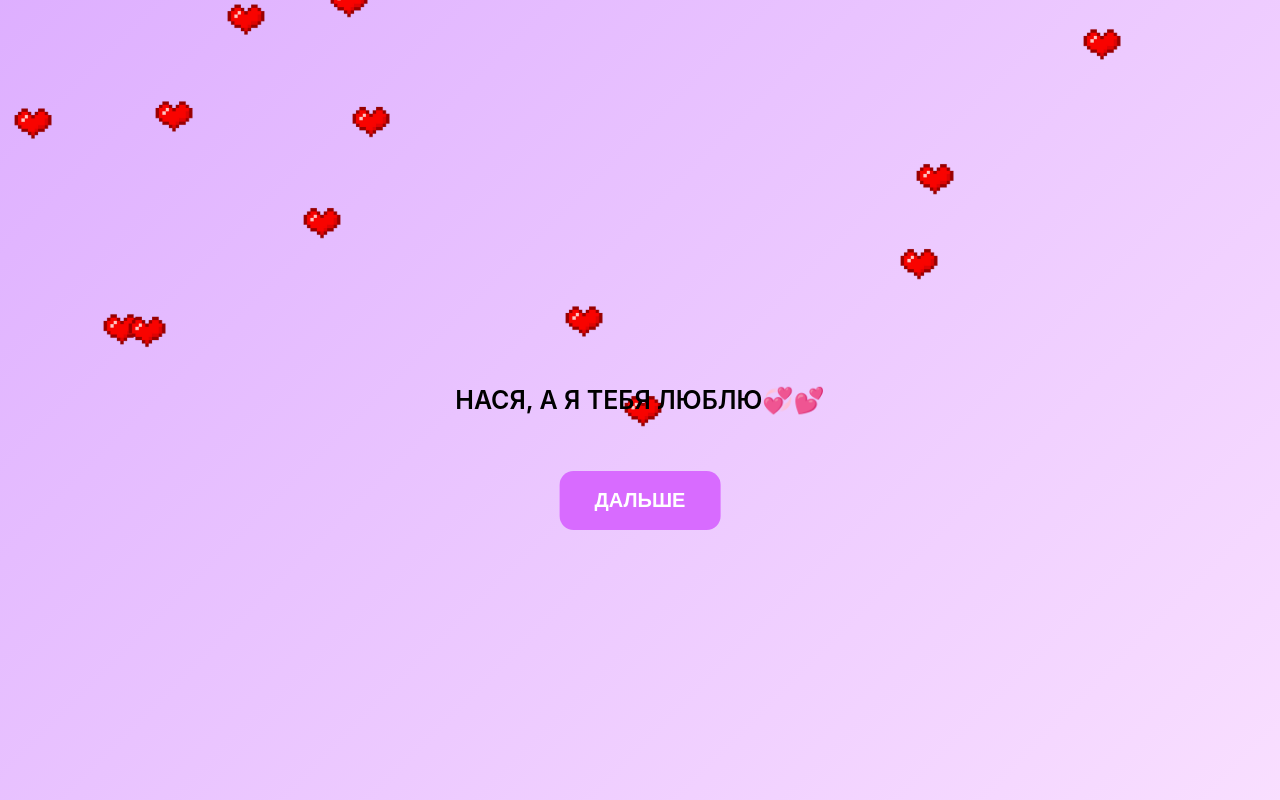
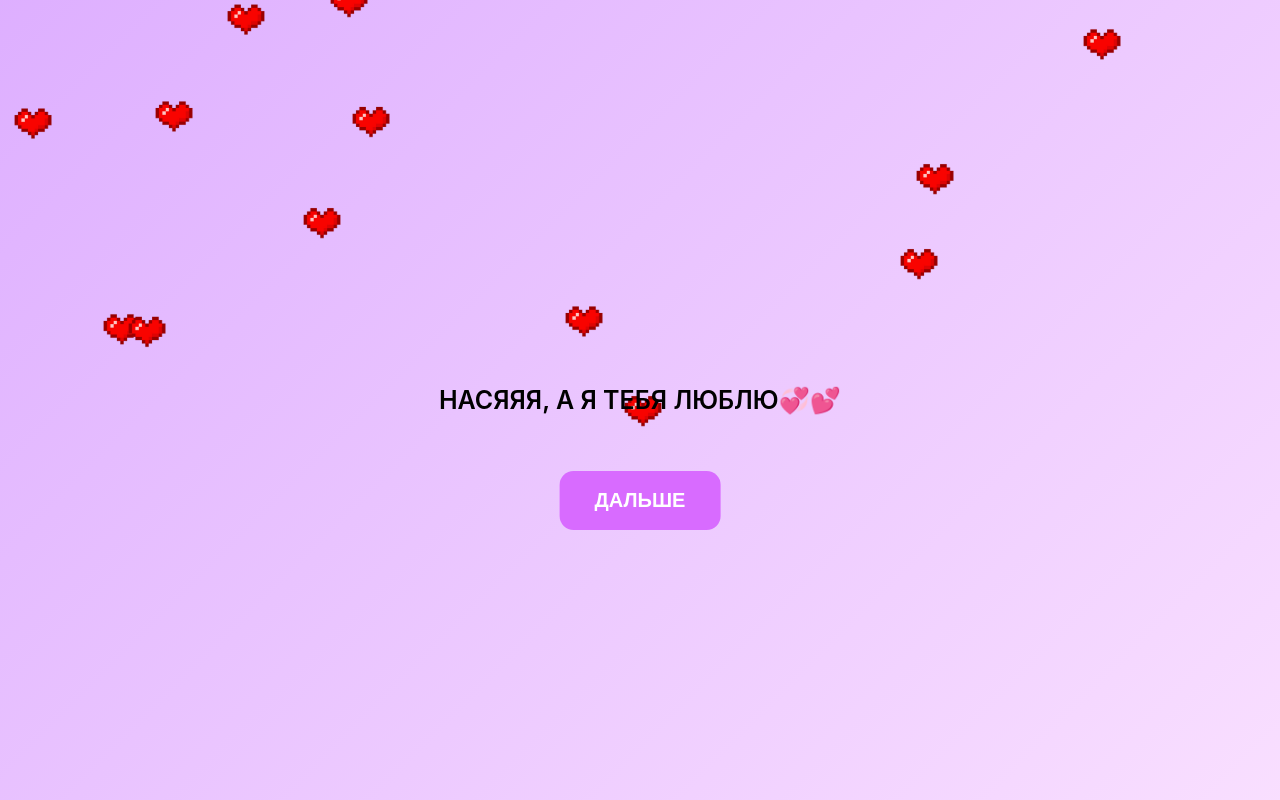
Before and after one commit to lem3m/mylovenastyuha-, a plain HTML site: page index.html in a window 1280 px wide. Both pictures are taken after a click on the button "ДА". Drawn offline with Linux system fonts and the light colour scheme.

Commit message:
Update index.html

```diff
--- a/index.html
+++ b/index.html
@@ -212,7 +212,7 @@ body.bg-change::after {
         <button id="noBtn">НЕТ</button>
 
         <div id="response" class="message">
-            НАСЯ, А Я ТЕБЯ ЛЮБЛЮ💞💕
+            НАСЯЯЯ, А Я ТЕБЯ ЛЮБЛЮ💞💕
             <button id="nextBtn" class="next-button">ДАЛЬШЕ</button>
         </div>
     </div>
```
